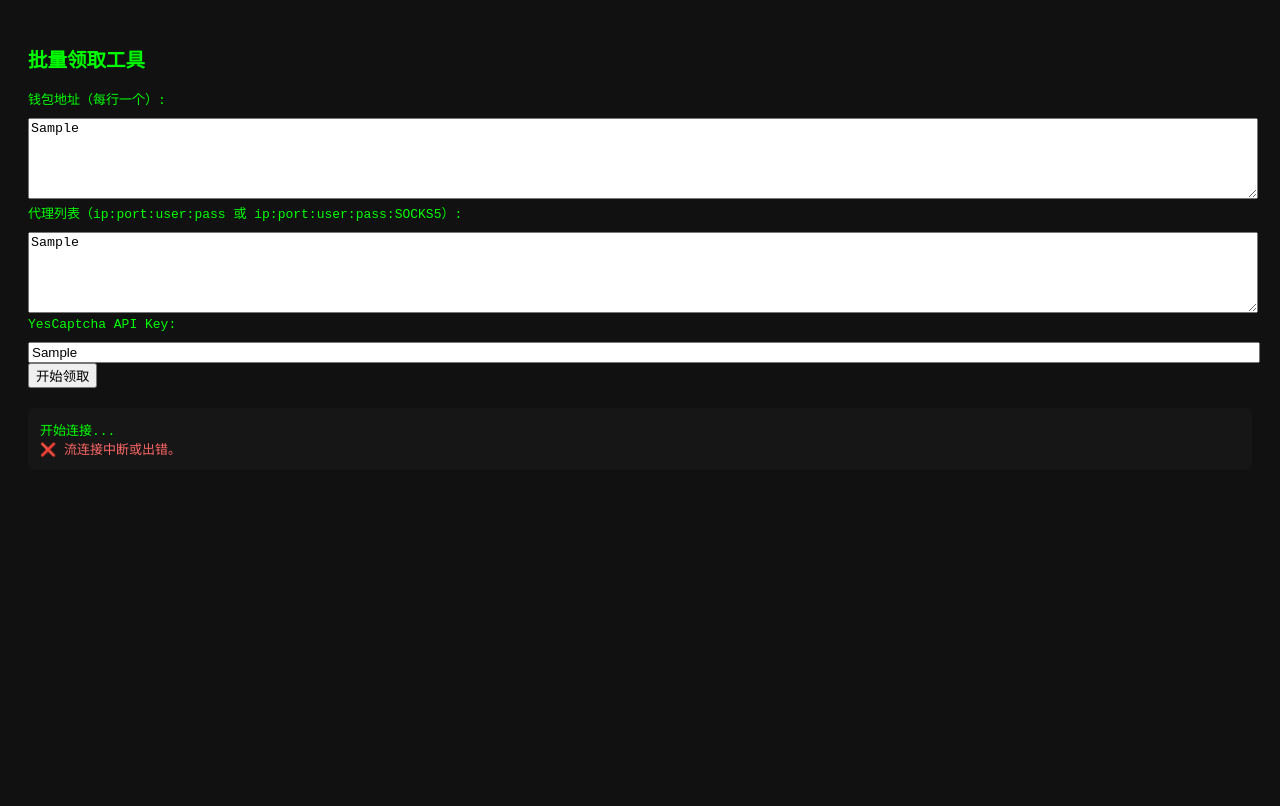
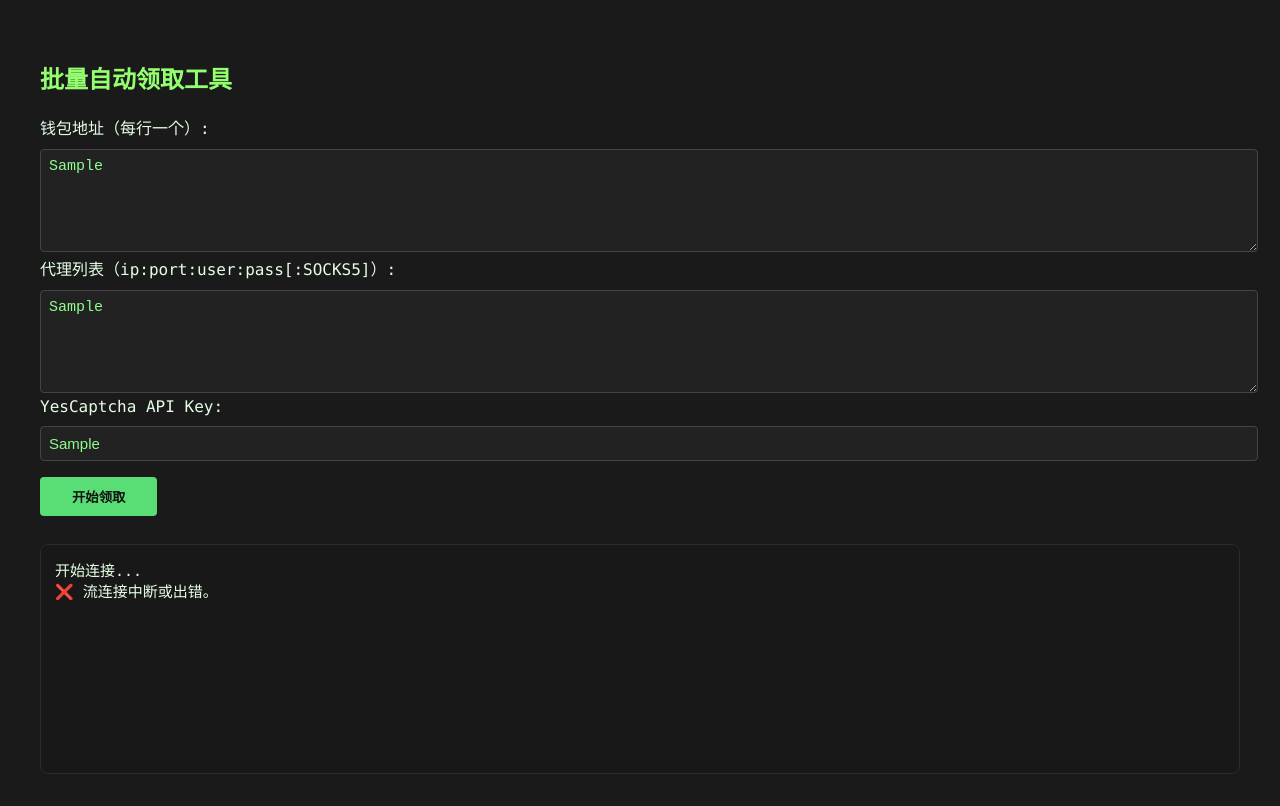
Before and after one commit to fishman6666/faucet-automation, a plain HTML site: page templates/index.html in a window 1280 px wide. Both pictures are taken after typing "Sample", "Sample", "Sample" into the empty fields and a click on the button "开始领取". Drawn offline with Linux system fonts and the light colour scheme; no server answers.

Commit message:
index.html

```diff
--- a/templates/index.html
+++ b/templates/index.html
@@ -2,67 +2,63 @@
 <html>
 <head>
   <meta charset="utf-8">
-  <title>批量领取</title>
+  <title>批量自动领取</title>
   <style>
-    body { font-family: monospace; background: #111; color: #0f0; padding: 20px; }
-    textarea, input { width: 100%; margin-top: 10px; }
-    #output { white-space: pre-wrap; margin-top: 20px; max-height: 380px; overflow-y: auto; background: #161616; border-radius: 6px; padding: 12px; }
-    .txhash { color: #fffa65; font-weight: bold; }
-    .error { color: #ff6666; }
-    .heartbeat { color: #555; font-size: 13px; }
+    body { background: #1a1a1a; color: #e5ffe5; font-family: "Consolas", "Menlo", monospace; padding: 32px; }
+    h2 { color: #93ff6f; }
+    textarea, input { width: 100%; margin-top: 10px; background: #222; color: #8ffe8f; border: 1px solid #444; border-radius: 4px; padding: 8px; font-size: 15px; }
+    button { background: #59dd75; color: #111; border: none; border-radius: 4px; padding: 10px 32px; margin-top: 16px; font-weight: bold; cursor: pointer; }
+    button:active { background: #338744; }
+    #output { white-space: pre-wrap; margin-top: 28px; background: #181818; border: 1px solid #2a2a2a; border-radius: 8px; min-height: 200px; padding: 14px; font-size: 15px; }
+    .txhash { color: #ffe066; font-weight: bold; }
+    .fail { color: #ff5e5e; }
+    .heartbeat { color: #27bbff; }
+    .success { color: #6cff70; }
   </style>
 </head>
 <body>
-  <h2>批量领取工具</h2>
-  <form id="mainForm">
+  <h2>批量自动领取工具</h2>
+  <form id="mainForm" autocomplete="off">
     <label>钱包地址（每行一个）:</label><br>
-    <textarea id="addresses" rows="5"></textarea><br>
-    <label>代理列表（ip:port:user:pass 或 ip:port:user:pass:SOCKS5）:</label><br>
-    <textarea id="proxies" rows="5"></textarea><br>
+    <textarea id="addresses" rows="5" placeholder="0x..."></textarea><br>
+    <label>代理列表（ip:port:user:pass[:SOCKS5]）:</label><br>
+    <textarea id="proxies" rows="5" placeholder="ip:端口:账号:密码 或 ip:端口:账号:密码:SOCKS5"></textarea><br>
     <label>YesCaptcha API Key:</label><br>
-    <input id="clientKey"><br>
+    <input id="clientKey" placeholder="API Key"><br>
     <button type="submit">开始领取</button>
   </form>
   <div id="output"></div>
   <script>
-    function highlight(line) {
-      if (line.includes('Txhash')) {
-        return '<span class="txhash">' + line + '</span>';
-      }
-      if (line.startsWith('❌')) {
-        return '<span class="error">' + line + '</span>';
-      }
-      if (line.startsWith('[心跳]')) {
-        return '<span class="heartbeat">' + line + '</span>';
-      }
-      return line;
+    const output = document.getElementById("output");
+    let evtSource = null;
+
+    function addLine(line) {
+      // 彩色高亮处理
+      line = line
+        .replace(/领取成功！Txhash: <span class='txhash'>([^<]+)<\/span>/g,
+            "<span class='success'>🎉 领取成功！Txhash: <span class='txhash'>$1</span></span>")
+        .replace(/^❌.*失败.*/gm, txt => `<span class='fail'>${txt}</span>`)
+        .replace(/^\[心跳\].*/gm, txt => `<span class='heartbeat'>${txt}</span>`);
+      output.innerHTML += line + "\n";
+      output.scrollTop = output.scrollHeight; // 自动滚动到底部
     }
+
     document.getElementById("mainForm").onsubmit = function(e) {
       e.preventDefault();
+      if (evtSource) evtSource.close();
+      output.innerHTML = "开始连接...\n";
       const addresses = document.getElementById("addresses").value;
       const proxies = document.getElementById("proxies").value;
       const clientKey = document.getElementById("clientKey").value;
-      const output = document.getElementById("output");
-      output.innerHTML = "开始连接...<br>";
-
       const params = new URLSearchParams({ addresses, proxies, client_key: clientKey });
-      const evtSource = new EventSource(`/run?${params.toString()}`);
+      evtSource = new EventSource(`/run?${params.toString()}`);
 
       evtSource.onmessage = function(e) {
-        // 分行高亮处理
-        const lines = e.data.split('\n');
-        for (let line of lines) {
-          if (line.trim().length === 0) continue;
-          output.innerHTML += highlight(line) + "<br>";
-        }
-        // 自动滚动到底部
-        output.scrollTop = output.scrollHeight;
+        addLine(e.data);
       };
-
       evtSource.onerror = function(e) {
-        output.innerHTML += '<span class="error">❌ 流连接中断或出错。</span><br>';
-        evtSource.close();
-        output.scrollTop = output.scrollHeight;
+        addLine("❌ 流连接中断或出错。");
+        evtSource && evtSource.close();
       };
     }
   </script>
```
